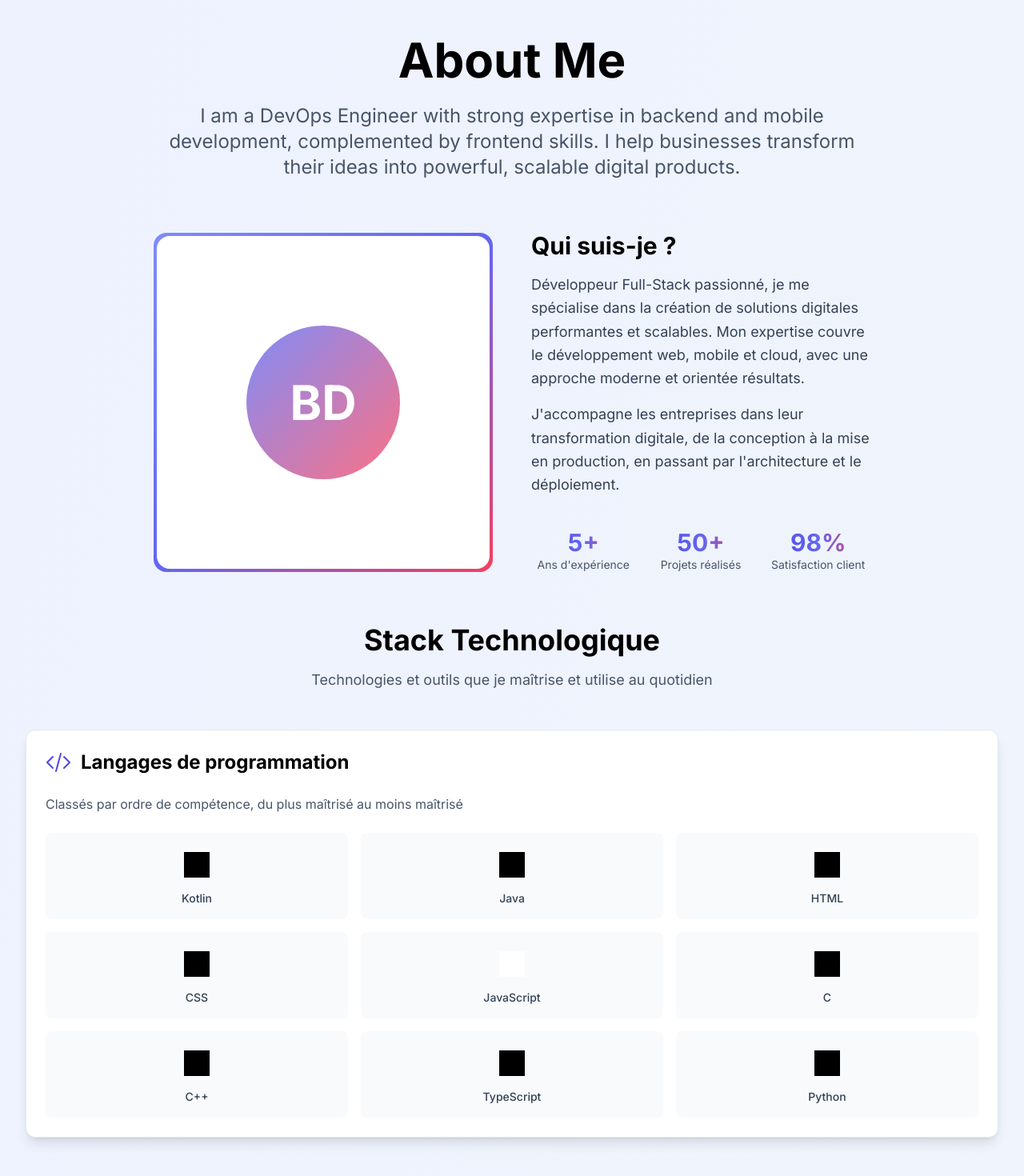
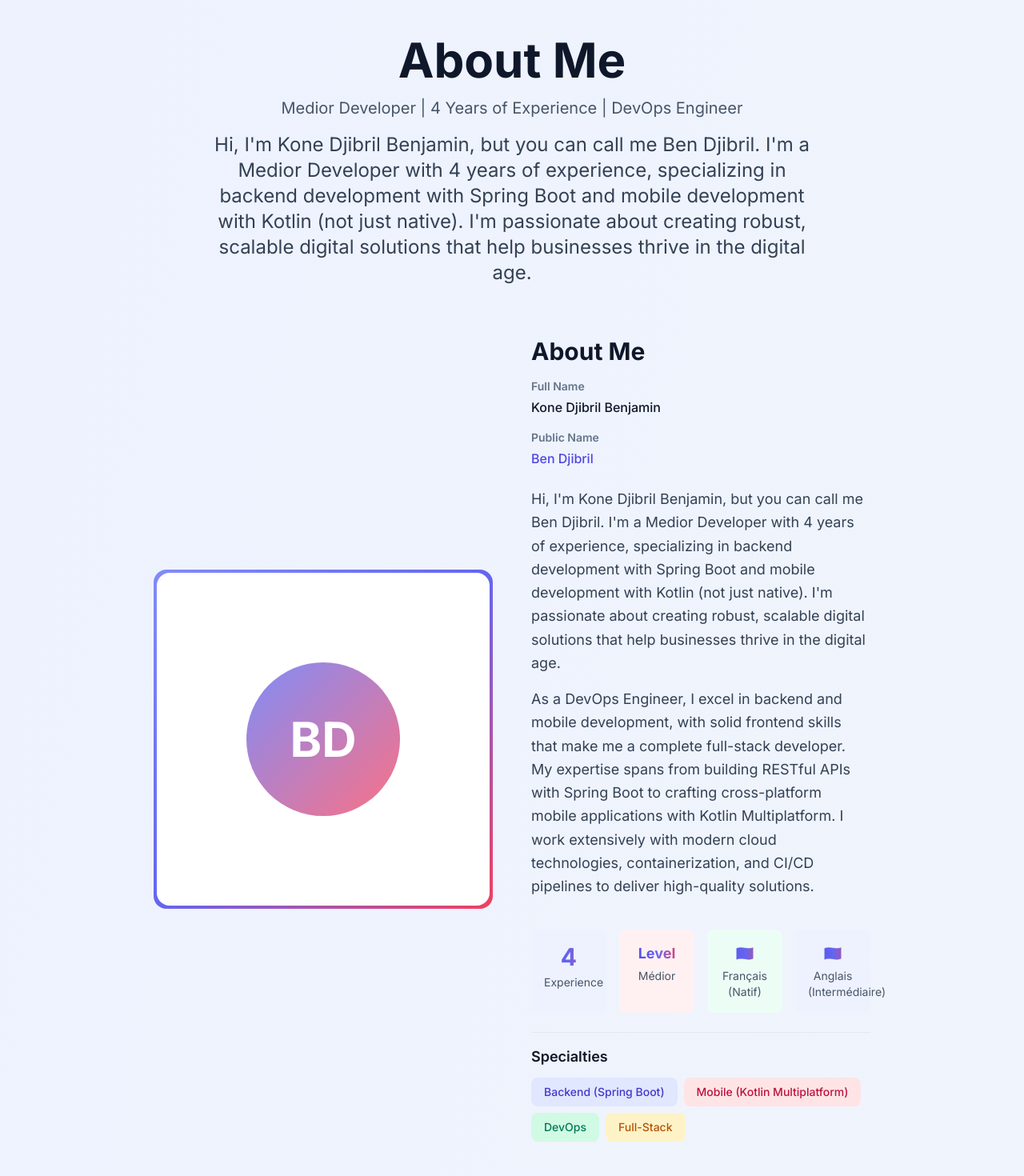
Before and after one commit to azerty-78/Ben-Djibril, a React (Vite) app: page /about in a window 1280 px wide. Shown: the part 100-1570 px from the top of the page at 80% size. Built offline with nearby package versions, Linux system fonts and the light colour scheme; no server answers; grey boxes are pictures that could not be loaded.

Commit message:
feat: improve UI components with enhanced language switcher functionality, update company names for brevity, and adjust HeroSection heading for better readability

```diff
--- a/src/components/sections/AboutSection.tsx
+++ b/src/components/sections/AboutSection.tsx
@@ -26,7 +26,7 @@ function AboutSection() {
             transition={{ duration: 0.6 }}
             className="text-center mb-12"
           >
-            <h2 className="text-4xl md:text-5xl font-bold mb-4 text-secondary-900 dark:text-secondary-100">{t('home.about.title')}</h2>
+            <h2 className="text-4xl md:text-5xl font-bold mb-4 text-secondary-900 dark:text-white">{t('home.about.title')}</h2>
             <p className="text-xl text-secondary-600 dark:text-secondary-300 max-w-2xl mx-auto">
               {t('home.about.subtitle')}
             </p>
@@ -58,23 +58,51 @@ function AboutSection() {
               transition={{ duration: 0.6 }}
               className="space-y-6"
             >
+              <div className="space-y-4">
+                <div>
+                  <h3 className="text-sm font-semibold text-secondary-500 dark:text-secondary-400 mb-1">
+                    {t('home.about.realName')}
+                  </h3>
+                  <p className="text-base font-medium text-secondary-900 dark:text-secondary-100">
+                    Kone Djibril Benjamin
+                  </p>
+                </div>
+                <div>
+                  <h3 className="text-sm font-semibold text-secondary-500 dark:text-secondary-400 mb-1">
+                    {t('home.about.publicName')}
+                  </h3>
+                  <p className="text-base font-medium text-primary-600 dark:text-primary-400">
+                    Ben Djibril
+                  </p>
+                </div>
+              </div>
+
               <p className="text-lg text-secondary-700 dark:text-secondary-300 leading-relaxed">
                 {t('home.about.bio')}
               </p>
 
-              <div className="space-y-4">
-                <h3 className="text-lg font-semibold text-secondary-900 dark:text-secondary-100">
-                  {t('home.about.skills')}
+              <div className="grid grid-cols-2 gap-4 pt-2">
+                <div className="bg-primary-50 dark:bg-primary-900/20 rounded-lg p-4">
+                  <div className="text-2xl font-bold gradient-text mb-1">4</div>
+                  <div className="text-sm text-secondary-600 dark:text-secondary-400">{t('home.about.experience')}</div>
+                </div>
+                <div className="bg-accent-50 dark:bg-accent-900/20 rounded-lg p-4">
+                  <div className="text-2xl font-bold gradient-text mb-1">{t('home.about.level')}</div>
+                  <div className="text-sm text-secondary-600 dark:text-secondary-400">Médior</div>
+                </div>
+              </div>
+
+              <div className="space-y-3 pt-2">
+                <h3 className="text-sm font-semibold text-secondary-500 dark:text-secondary-400">
+                  {t('home.about.languages')}
                 </h3>
                 <div className="flex flex-wrap gap-2">
-                  {programmingLanguages.slice(0, 6).map((lang, index) => (
-                    <span
-                      key={index}
-                      className="px-3 py-1.5 bg-primary-100 dark:bg-primary-900/30 text-primary-700 dark:text-primary-300 rounded-lg text-sm font-medium"
-                    >
-                      {lang.name}
-                    </span>
-                  ))}
+                  <span className="px-3 py-1.5 bg-success-100 dark:bg-success-900/30 text-success-700 dark:text-success-300 rounded-lg text-sm font-medium">
+                    🇫🇷 Français (Natif)
+                  </span>
+                  <span className="px-3 py-1.5 bg-primary-100 dark:bg-primary-900/30 text-primary-700 dark:text-primary-300 rounded-lg text-sm font-medium">
+                    🇬🇧 Anglais (Intermédiaire)
+                  </span>
                 </div>
               </div>
             </motion.div>
@@ -171,9 +199,9 @@ function AboutSection() {
               <div className="w-16 h-16 bg-primary-100 dark:bg-primary-900/30 rounded-full flex items-center justify-center mx-auto mb-4">
                 <CodeBracketIcon className="w-8 h-8 text-primary-600 dark:text-primary-400" />
               </div>
-              <h3 className="text-xl font-semibold mb-2">{t('home.about.skills')}</h3>
+              <h3 className="text-xl font-semibold mb-2">{t('home.about.specialties')}</h3>
               <p className="text-secondary-600 dark:text-secondary-300 text-sm">
-                Expertise en développement web moderne et technologies cloud
+                Backend (Spring Boot), Mobile (Kotlin), DevOps & Full-Stack
               </p>
             </motion.div>
 
@@ -189,7 +217,7 @@ function AboutSection() {
               </div>
               <h3 className="text-xl font-semibold mb-2">{t('home.about.experience')}</h3>
               <p className="text-secondary-600 dark:text-secondary-300 text-sm">
-                5+ ans d'expérience dans le développement d'applications web et mobiles
+                4 ans d'expérience en développement backend et mobile
               </p>
             </motion.div>
 
@@ -203,9 +231,9 @@ function AboutSection() {
               <div className="w-16 h-16 bg-success-100 dark:bg-success-900/30 rounded-full flex items-center justify-center mx-auto mb-4">
                 <AcademicCapIcon className="w-8 h-8 text-success-600 dark:text-success-400" />
               </div>
-              <h3 className="text-xl font-semibold mb-2">{t('home.about.education')}</h3>
+              <h3 className="text-xl font-semibold mb-2">{t('home.about.languages')}</h3>
               <p className="text-secondary-600 dark:text-secondary-300 text-sm">
-                Formation continue en développement logiciel et architecture cloud
+                Français (Natif), Anglais (Intermédiaire)
               </p>
             </motion.div>
           </div>
--- a/src/components/sections/HeroSection.tsx
+++ b/src/components/sections/HeroSection.tsx
@@ -26,7 +26,7 @@ function HeroSection() {
           transition={{ duration: 0.6 }}
           className="max-w-4xl mx-auto text-center"
         >
-          <h1 className="text-4xl sm:text-5xl md:text-6xl lg:text-7xl font-bold gradient-text mb-6">
+          <h1 className="text-4xl sm:text-5xl md:text-6xl lg:text-7xl font-bold gradient-text mb-6 leading-[1.2] md:whitespace-nowrap overflow-visible">
             {t('home.title')}
           </h1>
           <p className="text-lg sm:text-xl md:text-2xl text-secondary-700 dark:text-secondary-300 mb-8 max-w-2xl mx-auto px-4">
--- a/src/data/companies.ts
+++ b/src/data/companies.ts
@@ -6,15 +6,15 @@ export type Company = {
 
 export const companies: Company[] = [
   {
-    name: 'Université de Yaoundé 2 SOA',
+    name: 'UY2 SOA',
     website: 'https://www.univ-yaounde2.cm', // À confirmer
   },
   {
-    name: 'École Normale Supérieure',
+    name: 'ENS Y',
     website: 'https://www.ens-yaounde.cm', // À confirmer
   },
   {
-    name: 'Kobe Corporation',
+    name: 'Kobe Corp',
     website: 'https://www.kobecorporation.com', // À confirmer
   },
 ]
--- a/src/i18n/index.ts
+++ b/src/i18n/index.ts
@@ -25,11 +25,16 @@ export const resources = {
         metrics: { clients: 'Clients', projects: 'Projects', satisfaction: 'Satisfaction', delivery: 'Avg Delivery' },
         about: {
           title: 'About Me',
-          subtitle: 'DevOps Engineer passionate about creating digital solutions',
-          bio: 'I am a DevOps Engineer with strong expertise in backend and mobile development, complemented by frontend skills. I help businesses transform their ideas into powerful, scalable digital products.',
-          skills: 'Skills & Technologies',
+          subtitle: 'Medior Developer | 4 Years of Experience | DevOps Engineer',
+          bio: 'Hi, I\'m Kone Djibril Benjamin, but you can call me Ben Djibril. I\'m a Medior Developer with 4 years of experience, specializing in backend development with Spring Boot and mobile development with Kotlin (not just native). I\'m passionate about creating robust, scalable digital solutions that help businesses thrive in the digital age.',
+          bioExtended: 'As a DevOps Engineer, I excel in backend and mobile development, with solid frontend skills that make me a complete full-stack developer. My expertise spans from building RESTful APIs with Spring Boot to crafting cross-platform mobile applications with Kotlin Multiplatform. I work extensively with modern cloud technologies, containerization, and CI/CD pipelines to deliver high-quality solutions.',
+          languages: 'Languages',
+          languagesDesc: 'Native French speaker, intermediate English level',
+          realName: 'Full Name',
+          publicName: 'Public Name',
           experience: 'Experience',
-          education: 'Education'
+          level: 'Level',
+          specialties: 'Specialties'
         }
       },
       services: {
@@ -87,11 +92,16 @@ export const resources = {
         metrics: { clients: 'Clients', projects: 'Projets', satisfaction: 'Satisfaction', delivery: 'Délai moyen' },
         about: {
           title: 'À propos de moi',
-          subtitle: 'Ingénieur DevOps passionné créant des solutions digitales',
-          bio: 'Je suis un ingénieur DevOps avec une forte expertise en développement backend et mobile, complétée par des compétences frontend. J\'aide les entreprises à transformer leurs idées en produits digitaux performants et scalables.',
-          skills: 'Compétences & Technologies',
+          subtitle: 'Développeur Médior | 4 ans d\'expérience | Ingénieur DevOps',
+          bio: 'Bonjour, je suis Kone Djibril Benjamin, mais vous pouvez m\'appeler Ben Djibril. Je suis un développeur Médior avec 4 ans d\'expérience, spécialisé en développement backend avec Spring Boot et en développement mobile avec Kotlin (pas que du natif). Je suis passionné par la création de solutions digitales robustes et scalables qui aident les entreprises à prospérer à l\'ère du numérique.',
+          bioExtended: 'En tant qu\'ingénieur DevOps, j\'excelle en développement backend et mobile, avec des compétences frontend solides qui font de moi un développeur full-stack complet. Mon expertise s\'étend de la création d\'APIs RESTful avec Spring Boot au développement d\'applications mobiles cross-platform avec Kotlin Multiplatform. Je travaille beaucoup avec les technologies cloud modernes, la conteneurisation et les pipelines CI/CD pour livrer des solutions de haute qualité.',
+          languages: 'Langues',
+          languagesDesc: 'Français natif, anglais niveau intermédiaire',
+          realName: 'Nom complet',
+          publicName: 'Nom public',
           experience: 'Expérience',
-          education: 'Formation'
+          level: 'Niveau',
+          specialties: 'Spécialités'
         }
       },
       services: {
--- a/src/main.tsx
+++ b/src/main.tsx
@@ -15,7 +15,7 @@ createRoot(document.getElementById('root')!).render(
       <ThemeProvider>
         <BrowserRouter>
           <ErrorBoundary>
-            <App />
+    <App />
           </ErrorBoundary>
         </BrowserRouter>
       </ThemeProvider>
--- a/src/pages/About.tsx
+++ b/src/pages/About.tsx
@@ -25,10 +25,13 @@ function About() {
         transition={{ duration: 0.6 }}
         className="text-center max-w-4xl mx-auto"
       >
-        <h1 className="text-4xl md:text-6xl font-bold mb-6">
+        <h1 className="text-4xl md:text-6xl font-bold mb-4 text-secondary-900 dark:text-white">
           {t('home.about.title')}
         </h1>
-        <p className="text-xl md:text-2xl text-secondary-600 dark:text-secondary-300 leading-relaxed">
+        <p className="text-lg md:text-xl text-secondary-600 dark:text-secondary-400 mb-4">
+          {t('home.about.subtitle')}
+        </p>
+        <p className="text-xl md:text-2xl text-secondary-700 dark:text-secondary-300 leading-relaxed max-w-3xl mx-auto">
           {t('home.about.bio')}
         </p>
       </motion.div>
@@ -63,30 +66,73 @@ function About() {
               className="space-y-6"
             >
               <div>
-                <h2 className="text-3xl font-bold mb-4">Qui suis-je ?</h2>
+                <h2 className="text-3xl font-bold mb-4 text-secondary-900 dark:text-secondary-100">
+                  {t('home.about.title')}
+                </h2>
+
+                <div className="space-y-4 mb-6">
+                  <div>
+                    <h3 className="text-sm font-semibold text-secondary-500 dark:text-secondary-400 mb-1">
+                      {t('home.about.realName')}
+                    </h3>
+                    <p className="text-base font-medium text-secondary-900 dark:text-secondary-100">
+                      Kone Djibril Benjamin
+                    </p>
+                  </div>
+                  <div>
+                    <h3 className="text-sm font-semibold text-secondary-500 dark:text-secondary-400 mb-1">
+                      {t('home.about.publicName')}
+                    </h3>
+                    <p className="text-base font-medium text-primary-600 dark:text-primary-400">
+                      Ben Djibril
+                    </p>
+                  </div>
+                </div>
+
                 <p className="text-lg text-secondary-700 dark:text-secondary-300 leading-relaxed mb-4">
-                  Développeur Full-Stack passionné, je me spécialise dans la création de solutions digitales performantes
-                  et scalables. Mon expertise couvre le développement web, mobile et cloud, avec une approche moderne
-                  et orientée résultats.
+                  {t('home.about.bio')}
                 </p>
                 <p className="text-lg text-secondary-700 dark:text-secondary-300 leading-relaxed">
-                  J'accompagne les entreprises dans leur transformation digitale, de la conception à la mise en production,
-                  en passant par l'architecture et le déploiement.
+                  {t('home.about.bioExtended')}
                 </p>
               </div>
 
-              <div className="grid grid-cols-3 gap-4 pt-4">
-                <div className="text-center">
-                  <div className="text-3xl font-bold gradient-text">5+</div>
-                  <div className="text-sm text-secondary-600 dark:text-secondary-400">Ans d'expérience</div>
+              <div className="grid grid-cols-2 md:grid-cols-4 gap-4 pt-4">
+                <div className="bg-primary-50 dark:bg-primary-900/20 rounded-lg p-4 text-center">
+                  <div className="text-3xl font-bold gradient-text mb-1">4</div>
+                  <div className="text-sm text-secondary-600 dark:text-secondary-400">{t('home.about.experience')}</div>
                 </div>
-                <div className="text-center">
-                  <div className="text-3xl font-bold gradient-text">50+</div>
-                  <div className="text-sm text-secondary-600 dark:text-secondary-400">Projets réalisés</div>
+                <div className="bg-accent-50 dark:bg-accent-900/20 rounded-lg p-4 text-center">
+                  <div className="text-lg font-bold gradient-text mb-1">{t('home.about.level')}</div>
+                  <div className="text-sm text-secondary-600 dark:text-secondary-400">Médior</div>
                 </div>
-                <div className="text-center">
-                  <div className="text-3xl font-bold gradient-text">98%</div>
-                  <div className="text-sm text-secondary-600 dark:text-secondary-400">Satisfaction client</div>
+                <div className="bg-success-50 dark:bg-success-900/20 rounded-lg p-4 text-center">
+                  <div className="text-lg font-bold gradient-text mb-1">🇫🇷</div>
+                  <div className="text-sm text-secondary-600 dark:text-secondary-400">Français (Natif)</div>
+                </div>
+                <div className="bg-primary-50 dark:bg-primary-900/20 rounded-lg p-4 text-center">
+                  <div className="text-lg font-bold gradient-text mb-1">🇬🇧</div>
+                  <div className="text-sm text-secondary-600 dark:text-secondary-400">Anglais (Intermédiaire)</div>
+                </div>
+              </div>
+
+              <div className="pt-4 border-t border-secondary-200 dark:border-secondary-700">
+                <h3 className="text-lg font-semibold mb-3 text-secondary-900 dark:text-secondary-100">
+                  {t('home.about.specialties')}
+                </h3>
+                <div className="flex flex-wrap gap-2">
+                  <span className="px-4 py-2 bg-primary-100 dark:bg-primary-900/30 text-primary-700 dark:text-primary-300 rounded-lg text-sm font-medium">
+                    Backend (Spring Boot)
+                  </span>
+                  <span className="px-4 py-2 bg-accent-100 dark:bg-accent-900/30 text-accent-700 dark:text-accent-300 rounded-lg text-sm font-medium">
+                    Mobile (Kotlin Multiplatform)
+                  </span>
+                  <span className="px-4 py-2 bg-success-100 dark:bg-success-900/30 text-success-700 dark:text-success-300 rounded-lg text-sm font-medium">
+                    DevOps
+                  </span>
+                  <span className="px-4 py-2 bg-warning-100 dark:bg-warning-900/30 text-warning-700 dark:text-warning-300 rounded-lg text-sm font-medium">
+                    Full-Stack
+                  </span>
                 </div>
               </div>
             </motion.div>
--- a/src/shared/ThemeToggle.tsx
+++ b/src/shared/ThemeToggle.tsx
@@ -10,7 +10,7 @@ function ThemeToggle() {
       aria-label={theme === 'dark' ? 'Activer le thème clair' : 'Activer le thème sombre'}
       title={theme === 'dark' ? 'Thème clair' : 'Thème sombre'}
     >
-      {theme === 'dark' ? <SunIcon className="w-5 h-5" /> : <MoonIcon className="w-5 h-5" />}
+      {theme === 'dark' ? <SunIcon className="w-5 h-5 text-white" /> : <MoonIcon className="w-5 h-5" />}
     </button>
   )
 }
```
Also changed, not shown: src/shared/LanguageSwitcher.tsx (+29 -4 lines).
